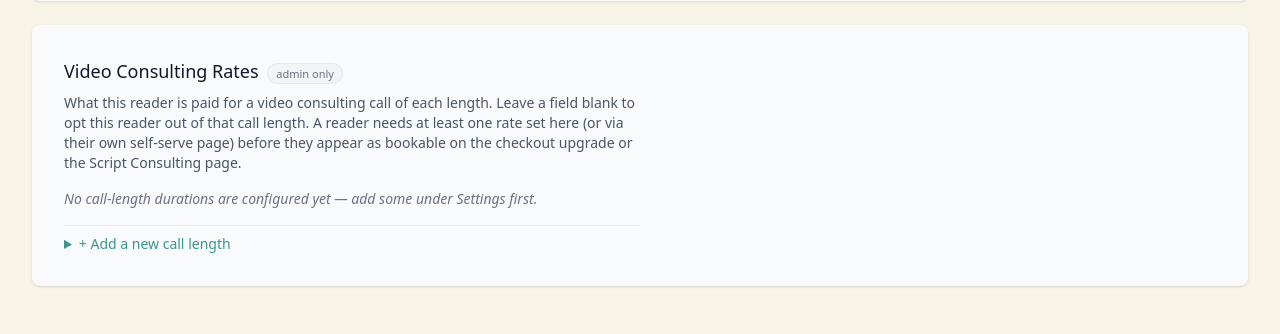
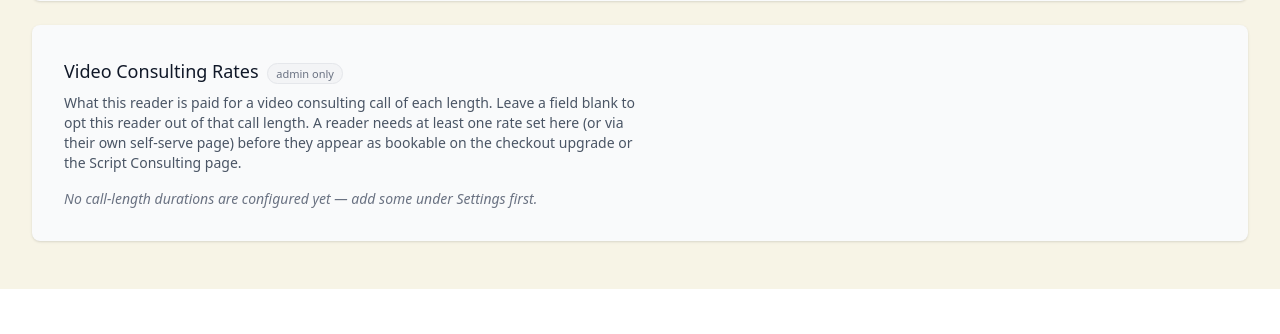
Before and after one commit to theomalley/screenplayreaders-portal, a Laravel app: page /readers/1/edit in a window 1280 px wide. Shown: the part 4662-4996 px from the top of the page. After the commit the page ends 4951 px from the top, so only its background shows below. Run offline with Laravel 12, Linux system fonts and the light colour scheme; the visitor is signed in with stand-in values (Sample User, id 1); data comes from the database, SQL or seed files in the repository; data that the repository does not hold is empty; style sheets or scripts are compiled from the project's sources; parts of the project's set-up code (start-up, migrations or seed data) failed here and were passed over; some libraries are stand-ins or nearby versions.

Commit message:
Keep duration-variation creation out of the reader edit page
A reader's sitewide base rate, min/max bounds, and the set of call-length
variations themselves should only be editable in the admin video consulting
settings (the theme's Tools -> SR Video Consulting page), never from an
individual reader's profile -- doing it there risked editing a value that's
actually shared by every reader without realizing it. The reader edit page
keeps only setting a reader's own rate for an already-existing duration,
bounded by that duration's global min/max.

```diff
--- a/app/Http/Controllers/ReaderProfileController.php
+++ b/app/Http/Controllers/ReaderProfileController.php
@@ -1,12 +1,12 @@
 <?php
 
-// v1.19 — 2026-11-14 | Admins can now create a new call-length duration (minutes/label/base
-//                      rate/rate bounds) right from a reader's edit page (storeVideoConsultingDuration())
-//                      instead of needing the theme's separate "Tools -> SR Video Consulting"
-//                      page just to add one before they can set a reader's rate for it. The
-//                      duration itself is still sitewide (shared across every reader, same as
-//                      VideoConsultingDurationController's API-side create) — this just saves a
-//                      trip when the duration an admin wants doesn't exist yet.
+// v1.19 — 2026-11-14 | CORRECTION: Removed storeVideoConsultingDuration() (added in v1.19 earlier
+//                      today) — creating/editing a duration's sitewide base_rate/min/max/label
+//                      belongs solely in the admin video consulting settings (the theme's
+//                      Tools -> SR Video Consulting page), never on a reader's own profile page,
+//                      per explicit user feedback ("that will only get confusing"). This page
+//                      keeps only updateVideoConsultingRates() — picking from the durations that
+//                      already exist and setting *this reader's* rate within their bounds.
 // v1.18 — 2026-11-14 | Admins can now set a reader's per-duration video consulting rate
 //                      directly from this edit page (updateVideoConsultingRates()) — previously
 //                      only the reader's own self-serve /video-consulting-rate page could set
@@ -331,37 +331,6 @@ class ReaderProfileController extends Controller
         return redirect()->route('readers.edit', $user)->with('success', 'Video consulting rates updated.');
     }
 
-    /**
-     * Admin-only: create a new sitewide call-length duration right from a reader's edit page,
-     * mirroring VideoConsultingDurationController::store()'s validation. $user is only used to
-     * redirect back to the page the admin started from — the duration itself is shared across
-     * every reader, same as one created via the theme's "Tools -> SR Video Consulting" page.
-     */
-    public function storeVideoConsultingDuration(Request $request, User $user)
-    {
-        $this->authorize('manage-settings-admin-only');
-
-        $data = $request->validate([
-            'minutes'         => ['required', 'integer', 'min:1', 'max:600'],
-            'label'           => ['required', 'string', 'max:255'],
-            'base_rate'       => ['required', 'numeric', 'min:0', 'max:9999.99'],
-            'min_reader_rate' => ['required', 'numeric', 'min:0', 'max:9999.99'],
-            'max_reader_rate' => ['required', 'numeric', 'min:0', 'max:9999.99', 'gte:min_reader_rate'],
-        ], [], [
-            'minutes'         => 'duration (minutes)',
-            'label'           => 'label',
-            'base_rate'       => 'base rate',
-            'min_reader_rate' => 'minimum reader rate',
-            'max_reader_rate' => 'maximum reader rate',
-        ]);
-
-        $data['sort_order'] = (int) (VideoConsultingDuration::max('sort_order') ?? -1) + 1;
-
-        VideoConsultingDuration::create($data);
-
-        return redirect()->route('readers.edit', $user)->with('success', 'Call length added.');
-    }
-
     public function destroy(User $user)
     {
         $this->authorize('deleteReader', User::class);
--- a/resources/views/profile/edit.blade.php
+++ b/resources/views/profile/edit.blade.php
@@ -1106,46 +1106,6 @@
                         </div>
                     </form>
                     @endif
-
-                    <details class="pt-2 border-t border-gray-200">
-                        <summary class="text-sm text-indigo-600 cursor-pointer select-none">+ Add a new call length</summary>
-                        <p class="text-xs text-gray-500 mt-2 mb-3">This creates a sitewide call length every reader can be given a rate for — not just this one.</p>
-                        <form method="POST" action="{{ route('readers.storeVideoConsultingDuration', $user) }}" class="space-y-3">
-                            @csrf
-                            <div class="grid grid-cols-2 gap-3">
-                                <div>
-                                    <x-input-label for="new_duration_label" value="Label" />
-                                    <x-text-input id="new_duration_label" name="label" type="text" class="mt-1 block w-full" placeholder="e.g. 30 Minute" />
-                                </div>
-                                <div>
-                                    <x-input-label for="new_duration_minutes" value="Minutes" />
-                                    <x-text-input id="new_duration_minutes" name="minutes" type="number" class="mt-1 block w-full" min="1" max="600" placeholder="30" />
-                                </div>
-                                <div>
-                                    <x-input-label for="new_duration_base_rate" value="Base Rate ($)" />
-                                    <x-text-input id="new_duration_base_rate" name="base_rate" type="number" class="mt-1 block w-full" min="0" max="9999.99" step="0.01" />
-                                </div>
-                                <div class="grid grid-cols-2 gap-2">
-                                    <div>
-                                        <x-input-label for="new_duration_min_rate" value="Min Reader Rate ($)" />
-                                        <x-text-input id="new_duration_min_rate" name="min_reader_rate" type="number" class="mt-1 block w-full" min="0" max="9999.99" step="0.01" />
-                                    </div>
-                                    <div>
-                                        <x-input-label for="new_duration_max_rate" value="Max Reader Rate ($)" />
-                                        <x-text-input id="new_duration_max_rate" name="max_reader_rate" type="number" class="mt-1 block w-full" min="0" max="9999.99" step="0.01" />
-                                    </div>
-                                </div>
-                            </div>
-                            <x-input-error :messages="$errors->get('label')" class="mt-1" />
-                            <x-input-error :messages="$errors->get('minutes')" class="mt-1" />
-                            <x-input-error :messages="$errors->get('base_rate')" class="mt-1" />
-                            <x-input-error :messages="$errors->get('min_reader_rate')" class="mt-1" />
-                            <x-input-error :messages="$errors->get('max_reader_rate')" class="mt-1" />
-                            <div class="flex justify-end">
-                                <x-secondary-button>Add Call Length</x-secondary-button>
-                            </div>
-                        </form>
-                    </details>
                 </div>
             </div>
             @endif
--- a/routes/web.php
+++ b/routes/web.php
@@ -171,7 +171,6 @@ Route::middleware(['auth', 'verified'])->group(function () {
     Route::patch('/readers/{user}', [ReaderProfileController::class, 'update'])->name('readers.update');
     Route::patch('/readers/{user}/rates', [ReaderProfileController::class, 'updateRates'])->name('readers.updateRates');
     Route::patch('/readers/{user}/video-consulting-rates', [ReaderProfileController::class, 'updateVideoConsultingRates'])->name('readers.updateVideoConsultingRates');
-    Route::post('/readers/{user}/video-consulting-durations', [ReaderProfileController::class, 'storeVideoConsultingDuration'])->name('readers.storeVideoConsultingDuration');
     Route::delete('/readers/{user}', [ReaderProfileController::class, 'destroy'])->name('readers.destroy');
 
     Route::get('/manual', [ManualController::class, 'show'])->name('manual.show');
```
